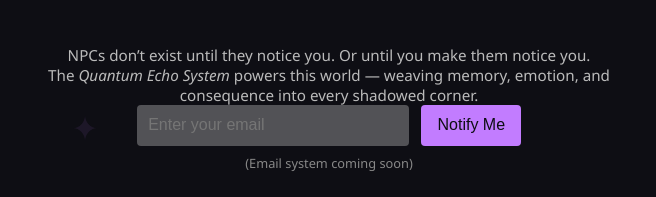
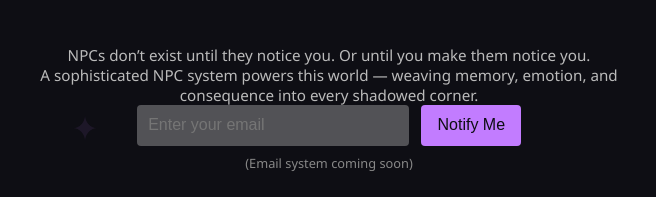
Before and after one commit to Winfrex/winfrex.github.io, a plain HTML site: page index.html in a window 1280 px wide. Shown: the part 491-688 px from the top of the page, 311-967 px from the left. Drawn offline with Linux system fonts and the light colour scheme.

Commit message:
Update index.html

```diff
--- a/index.html
+++ b/index.html
@@ -158,7 +158,8 @@
 
   <div class="system-note">
     NPCs don’t exist until they notice you. Or until you make them notice you.<br/>
-    The <em>Quantum Echo System</em> powers this world — weaving memory, emotion, and consequence into every shadowed corner.
+    A sophisticated NPC system powers this world — weaving memory,
+emotion, and consequence into every shadowed corner.
   </div>
 
   <div>
```
